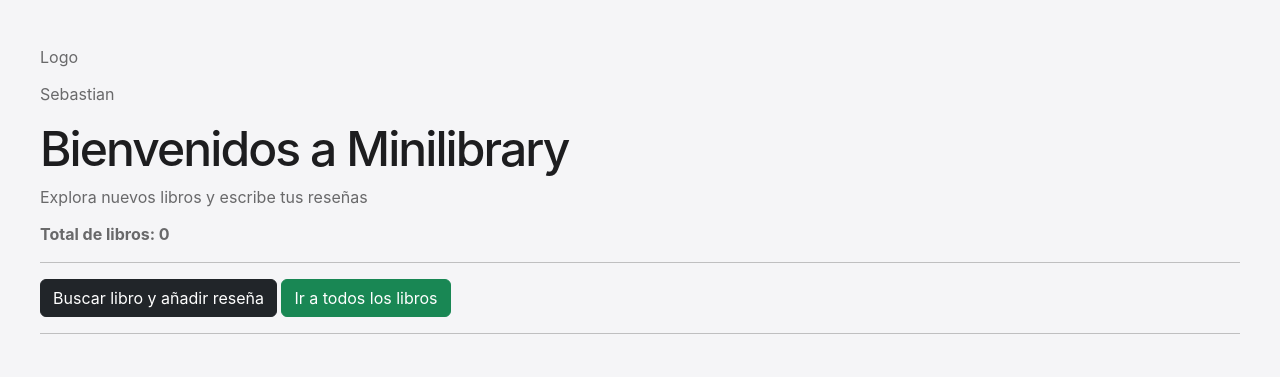
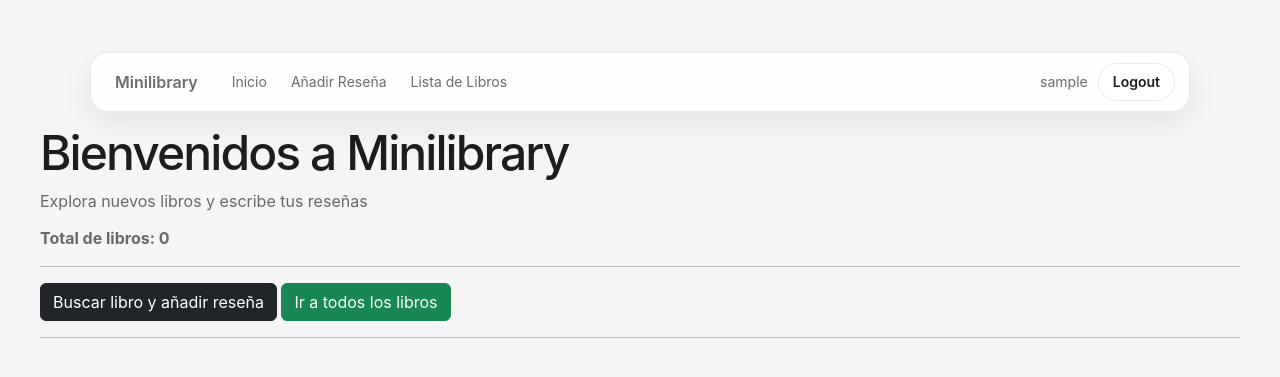
Before and after one commit to sebasio3k/playground_django, a Django app: page /minilibrary/ in a window 1280 px wide. Shown: the top 377 px of the page. Run offline with Django 5.2, Linux system fonts and the light colour scheme; the visitor is signed in with stand-in values (Sample User, id 1); data that the repository does not hold is empty.

Commit message:
login and logout templates, views, config

```diff
--- a/minilibrary/middleware.py
+++ b/minilibrary/middleware.py
@@ -7,7 +7,7 @@ logger = logging.getLogger(__name__)
 # BLOCKED_IPS = ['127.0.0.1']
 BLOCKED_IPS = ['38.0.101.76']
 
-EXCEPT_PATHS = ['/admin/', '/admin/login/', 'login/']
+EXCEPT_PATHS = ['/admin/', '/admin/login/', '/login']
 
 class TimingMiddleware:
     def __init__(self, get_response):
--- a/minilibrary/templates/minilibrary/index.html
+++ b/minilibrary/templates/minilibrary/index.html
@@ -11,6 +11,7 @@
 
 
 {% block content %}
+{% include "includes/header.html" %}
     <div>
         <h1>{{text}}</h1>
     </div>
--- a/playground/settings.py
+++ b/playground/settings.py
@@ -198,3 +198,6 @@ LOGGING = {
 SESSION_COOKIE_AGE = 3600 # 1 HOUR
 SESSION_EXPIRE_AT_BROWSER_CLOSE = False
 SESSION_SAVE_EVERY_REQUEST = True # Update session duration
+
+LOGIN_REDIRECT_URL = 'welcome'
+LOGOUT_REDIRECT_URL = 'login'
--- a/playground/urls.py
+++ b/playground/urls.py
@@ -17,6 +17,7 @@ Including another URLconf
 from django.contrib import admin
 from django.urls import path, include
 from .views import home
+from django.contrib.auth.views import LoginView, LogoutView
 
 urlpatterns = [
     path("", home, name="home"),
@@ -24,4 +25,7 @@ urlpatterns = [
     path('quotes/', include('quotes.urls')),
     path('landings/', include('landing.urls')),
     path('minilibrary/', include('minilibrary.urls')),
+    path('login/', LoginView.as_view(template_name='registration/login.html'), name='login'),
+    # path('logout/', LogoutView.as_view(next_page='registration/logout.html'), name='logout'),
+    path('logout/', LogoutView.as_view(), name='logout'),
 ]
--- a/static/styles.css
+++ b/static/styles.css
@@ -208,3 +208,109 @@ a:hover {
     box-shadow: none;
     transform: none;
 }
+
+/* ================================
+   Apple Header (pegar AL FINAL)
+   ================================ */
+
+/* Blindaje: evita que el header herede tus estilos globales de <a> */
+.apple-header a {
+    color: var(--muted) !important;
+    text-decoration: none !important;
+}
+
+.apple-header a:hover {
+    color: var(--text) !important;
+    text-decoration: none !important;
+}
+
+/* Header sticky + blur */
+.apple-header {
+    position: sticky;
+    top: 0;
+    z-index: 1000;
+    padding: 12px;
+    background: transparent;
+}
+
+.apple-header__inner {
+    max-width: 1100px;
+    margin: 0 auto;
+    display: flex;
+    align-items: center;
+    gap: 14px;
+
+    padding: 10px 14px;
+    background: var(--surface);
+    border: 1px solid var(--border);
+    border-radius: 18px;
+    box-shadow: var(--shadow);
+
+    backdrop-filter: blur(18px);
+    -webkit-backdrop-filter: blur(18px);
+}
+
+/* Brand */
+.apple-header__brand {
+    display: inline-flex;
+    align-items: center;
+    gap: 10px;
+    padding: 6px 10px;
+    border-radius: 12px;
+    color: var(--text) !important;
+    font-weight: 600;
+}
+
+.apple-header__brand:hover {
+    background: rgba(0, 0, 0, .04);
+}
+
+/* Nav */
+.apple-header__nav {
+    display: flex;
+    gap: 4px;
+    flex: 1;
+    min-width: 0;
+}
+
+.apple-header__link {
+    font-size: 14px;
+    padding: 8px 10px;
+    border-radius: 12px;
+    transition: background .15s ease, color .15s ease;
+}
+
+.apple-header__link:hover {
+    background: rgba(0, 0, 0, .05);
+    color: var(--text) !important;
+}
+
+/* Right side */
+.apple-header__actions {
+    display: inline-flex;
+    align-items: center;
+    gap: 10px;
+}
+
+.apple-header__user {
+    color: var(--muted);
+    font-size: 14px;
+}
+
+/* Pill button */
+.apple-header__pill {
+    color: var(--text) !important;
+    font-size: 14px;
+    font-weight: 600;
+    padding: 8px 14px;
+    border-radius: 999px;
+    border: 1px solid var(--border);
+    background: rgba(255, 255, 255, .6);
+    transition: transform .2s ease, box-shadow .2s ease, background .2s ease;
+}
+
+.apple-header__pill:hover {
+    background: white;
+    transform: translateY(-1px);
+    box-shadow: 0 10px 25px rgba(0, 0, 0, .10);
+}
--- a/templates/base.html
+++ b/templates/base.html
@@ -12,12 +12,12 @@
     {% endblock css %}
 </head>
 <body class="{% block body_class %}{% endblock %}">
-    {% include './includes/header.html' %}
+    {% include "includes/header.html" %}
     {% comment %} <h1>Plantilla padre</h1> {% endcomment %}
 
-    {% block content %}
-
-    {% endblock content %}
+    <div class="page">
+        {% block content %}{% endblock content %}
+    </div>
 
     <script src="https://cdn.jsdelivr.net/npm/bootstrap@5.3.8/dist/js/bootstrap.bundle.min.js" integrity="sha384-FKyoEForCGlyvwx9Hj09JcYn3nv7wiPVlz7YYwJrWVcXK/BmnVDxM+D2scQbITxI" crossorigin="anonymous"></script>
 </body>
--- a/templates/base_blank.html
+++ b/templates/base_blank.html
@@ -1,3 +1,4 @@
+{% load static %}
 <!doctype html>
 <html lang="es">
 <head>
@@ -6,7 +7,7 @@
   <title>{% block title %}{% endblock %}</title>
   {% block css %}{% endblock %}
 </head>
-<body>
+<body class="{% block body_class %}{% endblock %}">
   {% block content %}{% endblock %}
 </body>
 </html>
--- a/templates/includes/header.html
+++ b/templates/includes/header.html
@@ -1,6 +1,46 @@
-<header>
-    <div>
-        <p>Logo</p>
-        <p>Sebastian</p>
+<header class="apple-header">
+    <div class="apple-header__inner">
+
+        <!-- Brand -->
+        <a href="{% url 'welcome' %}" class="apple-header__brand">
+            {% comment %} <img src="{% static 'images/logo.png' %}" alt="Logo" height="18"> {% endcomment %}
+            <span>Minilibrary</span>
+        </a>
+
+        <!-- Navigation -->
+        <nav class="apple-header__nav">
+            <a href="{% url 'welcome' %}" class="apple-header__link">Inicio</a>
+            <a href="{% url 'minilibrary' %}" class="apple-header__link">Añadir Reseña</a>
+            <a href="{% url 'book-list' %}" class="apple-header__link">Lista de Libros</a>
+        </nav>
+
+        <!-- Right side -->
+        <div class="apple-header__actions">
+
+            {% if request.user.is_authenticated %}
+            <span class="apple-header__user">
+                {{ request.user.username }}
+            </span>
+
+            <form action="{% url 'logout' %}" method="POST">
+                {% csrf_token %}
+                <button type="submit" class="apple-header__pill">Logout</button>
+
+            </form>
+
+            {% comment %} <a href="{% url 'logout' %}" class="apple-header__pill">
+                Logout
+            </a> {% endcomment %}
+
+            {% else %}
+
+            <a href="{% url 'login' %}" class="apple-header__pill">
+                Login
+            </a>
+
+            {% endif %}
+
+        </div>
+
     </div>
 </header>
```
Also changed, not shown: minilibrary/templates/registration/login.html (added, +16 -0 lines).
